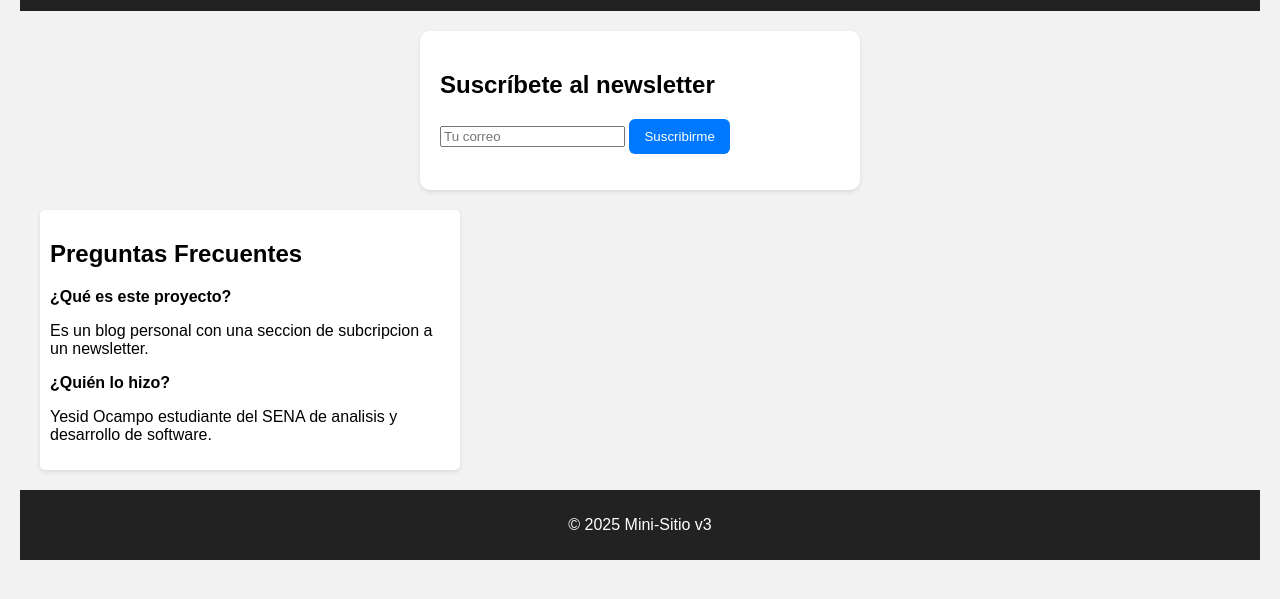
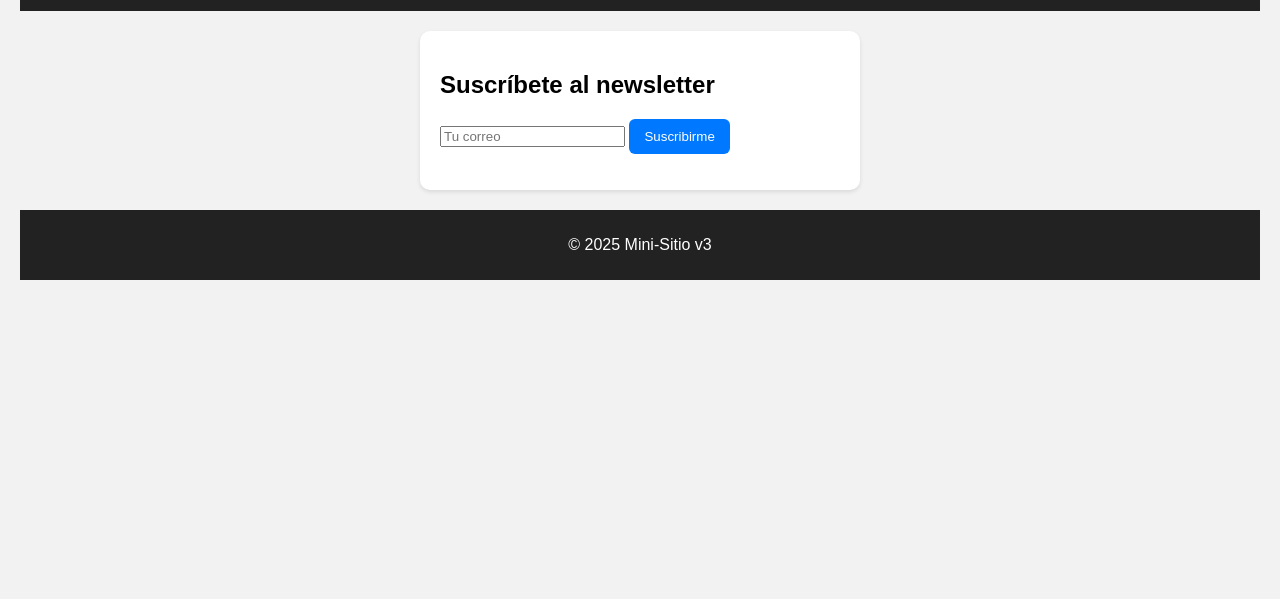
Before and after one commit to yesidco2/Mini-Sitio-v3, a plain HTML site: page index.html in a window 1280 px wide. Shown: the part 109-708 px from the top of the page. Drawn offline with Linux system fonts and the light colour scheme.

Commit message:
Revert "feat: agrega sección básica de preguntas frecuentes con efecto al pas…"
This reverts commit 8923c9bacd330f8146e5f3f158b9201af9d927e3.

```diff
--- a/index.html
+++ b/index.html
@@ -22,16 +22,6 @@
     </section>
   </main>
 
-  <section id="preg_frecuentes">
-  <h2>Preguntas Frecuentes</h2>
-  <p><b>¿Qué es este proyecto?</b></p>
-  <p>Es un blog personal con una seccion de subcripcion a un newsletter.</p>
-
-  <p><b>¿Quién lo hizo?</b></p>
-  <p>Yesid Ocampo estudiante del SENA de analisis y desarrollo de software.</p>
-</section>
-
-
   <footer>
     <p>© 2025 Mini-Sitio v3</p>
   </footer>
--- a/script.js
+++ b/script.js
@@ -25,14 +25,3 @@ if (botonEnviar) {
     }
   });
 }
-const preguntas = document.querySelectorAll("#faq b");
-
-preguntas.forEach(pregunta => {
-  pregunta.addEventListener("mouseover", () => {
-    pregunta.style.color = "blue";
-  });
-
-  pregunta.addEventListener("mouseout", () => {
-    pregunta.style.color = "black";
-  });
-});
--- a/styles.css
+++ b/styles.css
@@ -33,10 +33,3 @@ button {
 button:hover {
   background: #005fcc;
 }
-
-#preg_frecuentes {
-  padding: 10px;
-  background: #ffffff;
-  margin: 20px;
-  border-radius: 5px;
-}
```
